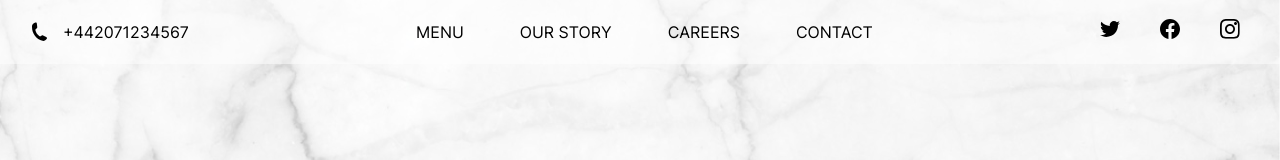
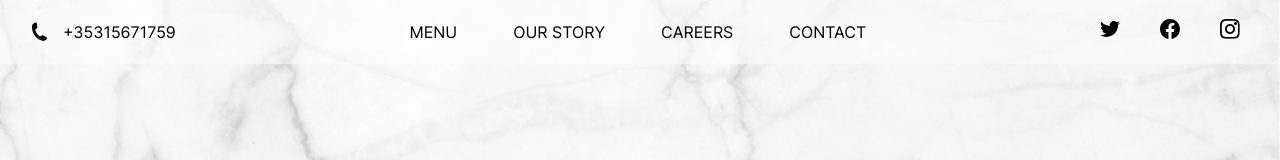
Before and after one commit to vithushan19/twin-oaks-landing, a Next.js app: page / in a window 1280 px wide. Shown: the top 160 px of the page. Built offline with nearby package versions, Linux system fonts and the light colour scheme.

Commit message:
Update index.tsx

```diff
--- a/src/pages/index.tsx
+++ b/src/pages/index.tsx
@@ -67,7 +67,7 @@ export default function Landing() {
                   width={15}
                   height={20}
                 />
-                <p className='ml-4'>+442071234567</p>
+                <p className='ml-4'>+35315671759</p>
               </div>
             </a>
           </div>{' '}
```
